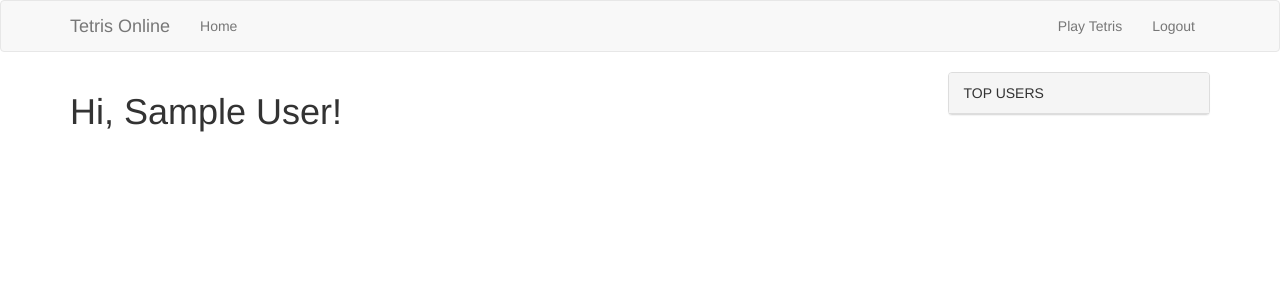
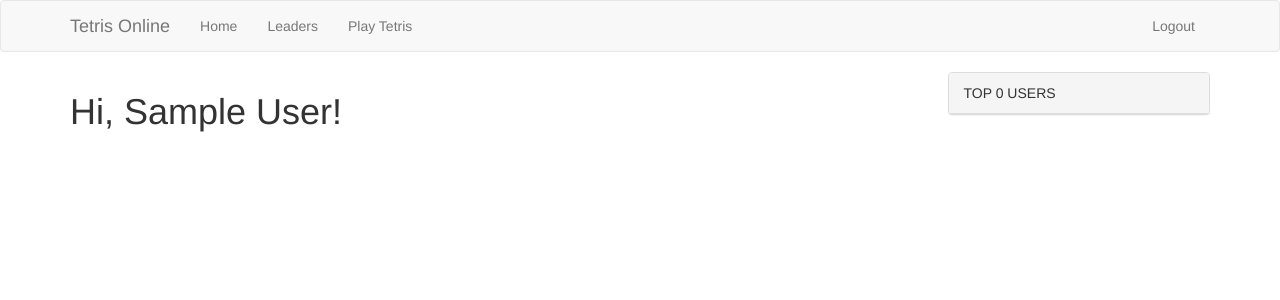
Before and after one commit to Quanticq/tetris-online, a Flask app: page / in a window 1280 px wide. Shown: the top 300 px of the page. Run offline with Flask 2, Linux system fonts and the light colour scheme; the visitor is signed in with stand-in values (Sample User, id 1); data comes from the database, SQL or seed files in the repository; some libraries are stand-ins or nearby versions.

Commit message:
leadersboard

```diff
--- a/app/routes.py
+++ b/app/routes.py
@@ -12,6 +12,11 @@ from app.models import User
 @app.route('/index')
 def index():
     return render_template("index.html", users=User.get_top_users(5))
+
+
+@app.route('/leaders')
+def leaders():
+    return render_template("leaders.html", users=User.get_top_users(50))
 
 
 @app.route('/play')
--- a/app/templates/_top_users.html
+++ b/app/templates/_leaders.html
@@ -1,5 +1,5 @@
 <div class="panel panel-default">
-    <div class="panel-heading">TOP USERS</div>
+    <div class="panel-heading">TOP {{ users|length }} USERS</div>
 
     <table class="table">
         {% for user in users %}
--- a/app/templates/base.html
+++ b/app/templates/base.html
@@ -23,12 +23,15 @@
             <div class="collapse navbar-collapse" id="bs-example-navbar-collapse-1">
                 <ul class="nav navbar-nav">
                     <li><a href="{{ url_for('index') }}">Home</a></li>
+                    <li><a href="{{ url_for('leaders') }}">Leaders</a></li>
+                    {% if current_user.is_authenticated %}
+                        <li><a href="{{ url_for('play') }}">Play Tetris</a></li>
+                    {% endif %}
                 </ul>
                 <ul class="nav navbar-nav navbar-right">
                     {% if current_user.is_anonymous %}
                         <li><a href="{{ url_for('login') }}">Login</a></li>
                     {% else %}
-                    <li><a href="{{ url_for('play') }}">Play Tetris</a></li>
                         <li><a href="{{ url_for('logout') }}">Logout</a></li>
                     {% endif %}
                 </ul>
--- a/app/templates/index.html
+++ b/app/templates/index.html
@@ -10,7 +10,7 @@
             {% endif %}
         </div>
         <div class="col-md-3">
-            {% include '_top_users.html' %}
+            {% include '_leaders.html' %}
         </div>
     </div>
 {% endblock %}
--- /dev/null
+++ b/app/templates/leaders.html
@@ -0,0 +1,5 @@
+{% extends "base.html" %}
+
+{% block app_content %}
+    {% include '_leaders.html' %}
+{% endblock %}
```
Lines whose indentation alone changed are shown as unchanged.
